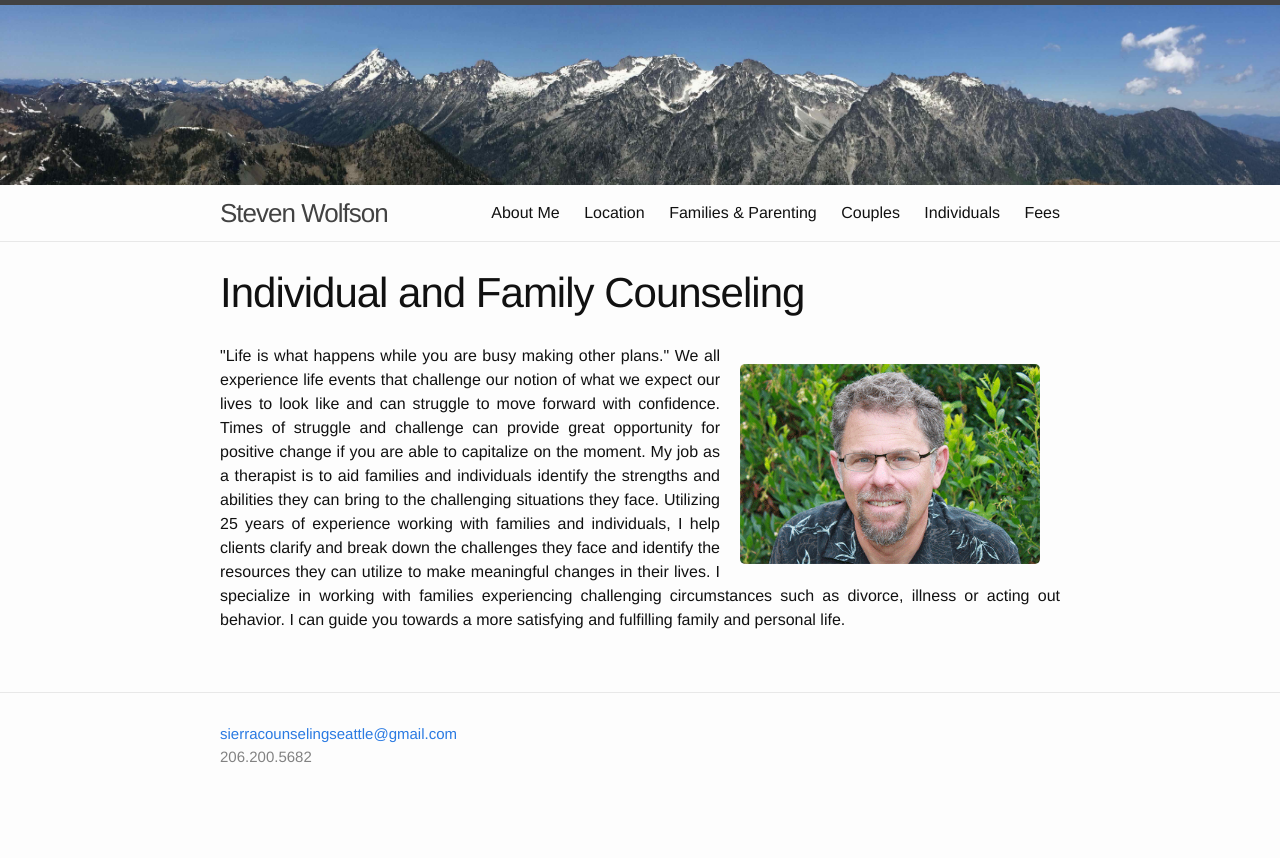
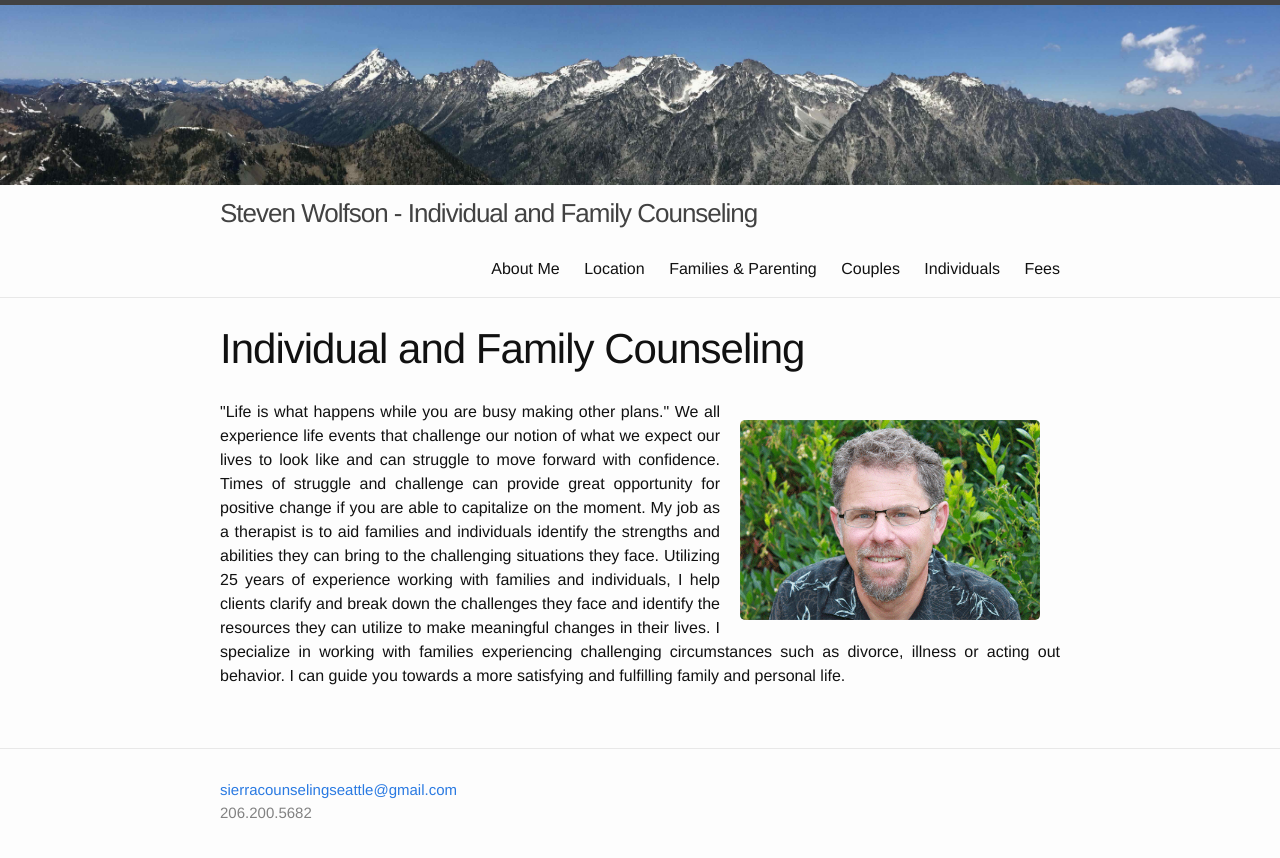
Before and after one commit to terabyte128/sierracounseling, a Jekyll site: the page built from index.html, in a window 1280 px wide. Shown: the top 858 px of the page. Built offline with Jekyll 4.4.1, drawn with Linux system fonts in a browser that asks for light colours.

Commit message:
Improve SEO

```diff
--- a/_config.yml
+++ b/_config.yml
@@ -1,5 +1,5 @@
 # Site settings
-title: Steven Wolfson
+title: Steven Wolfson - Individual and Family Counseling
 email: sierracounselingseattle@gmail.com
 description: > # Steven Wolfson specializes in family and individual counseling.
 baseurl: "" # the subpath of your site, e.g. /blog/
```
